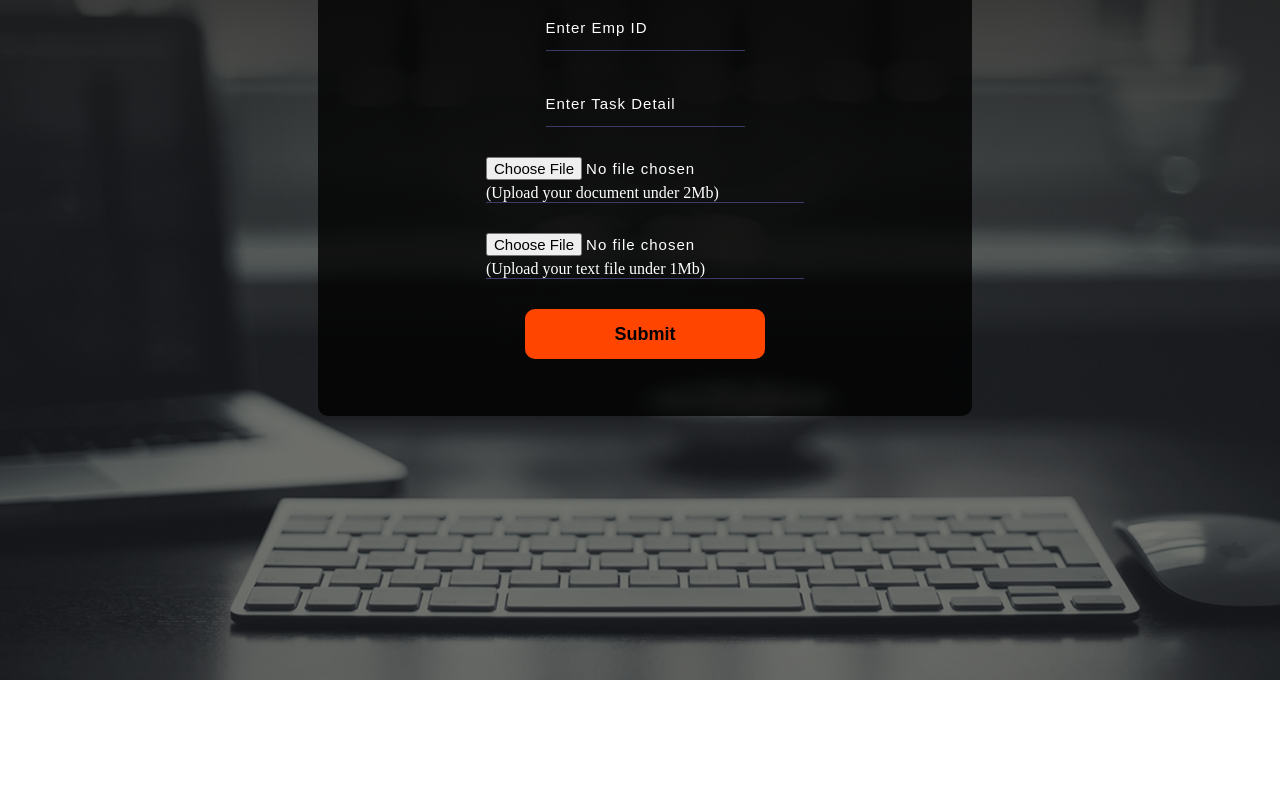
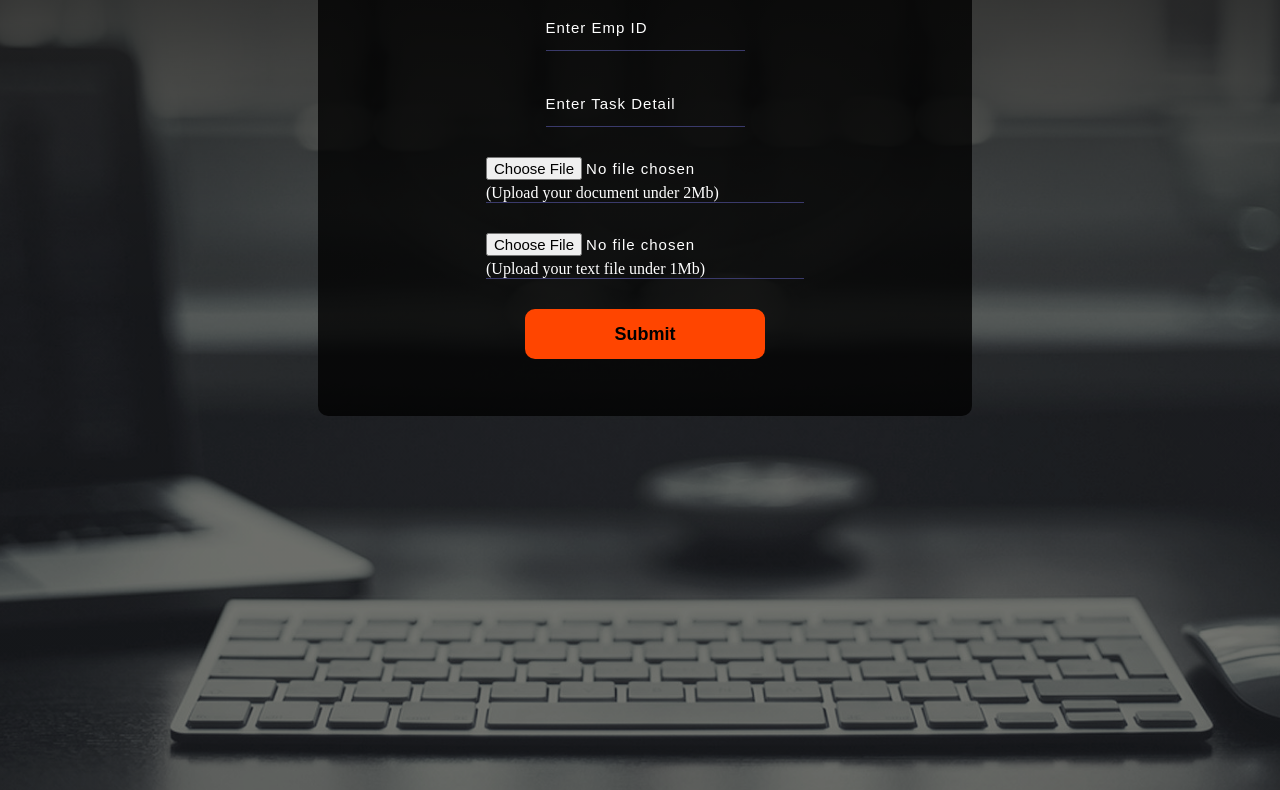
Before and after one commit to shksaif/Demo-site, a plain HTML site: page index2.html in a window 1280 px wide. Shown: the part 192-982 px from the top of the page. Before the commit the page ends 872 px from the top, so only its background shows below. Drawn offline with Linux system fonts and the light colour scheme.

Commit message:
first commit

```diff
--- a/style2.css
+++ b/style2.css
@@ -9,7 +9,7 @@
     background: linear-gradient(to top, rgba(0,0,0,0.5)50%, rgba(0,0,0,0.5)50%), url(img2.png);
     background-position: center;
     background-size: cover;
-    height: 109vh;
+    height: 125vh;
 }
 
 .navbar{
```
